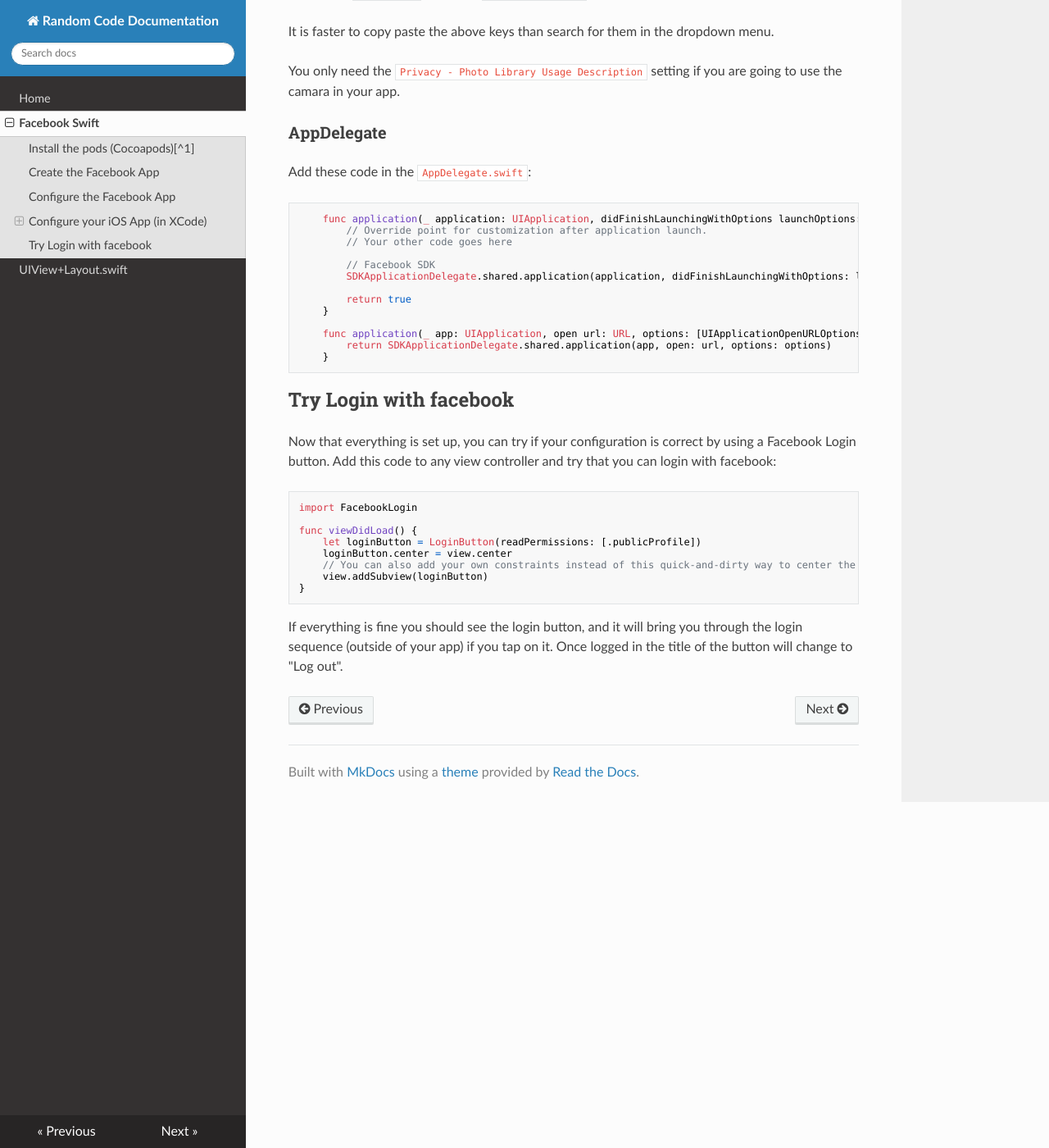
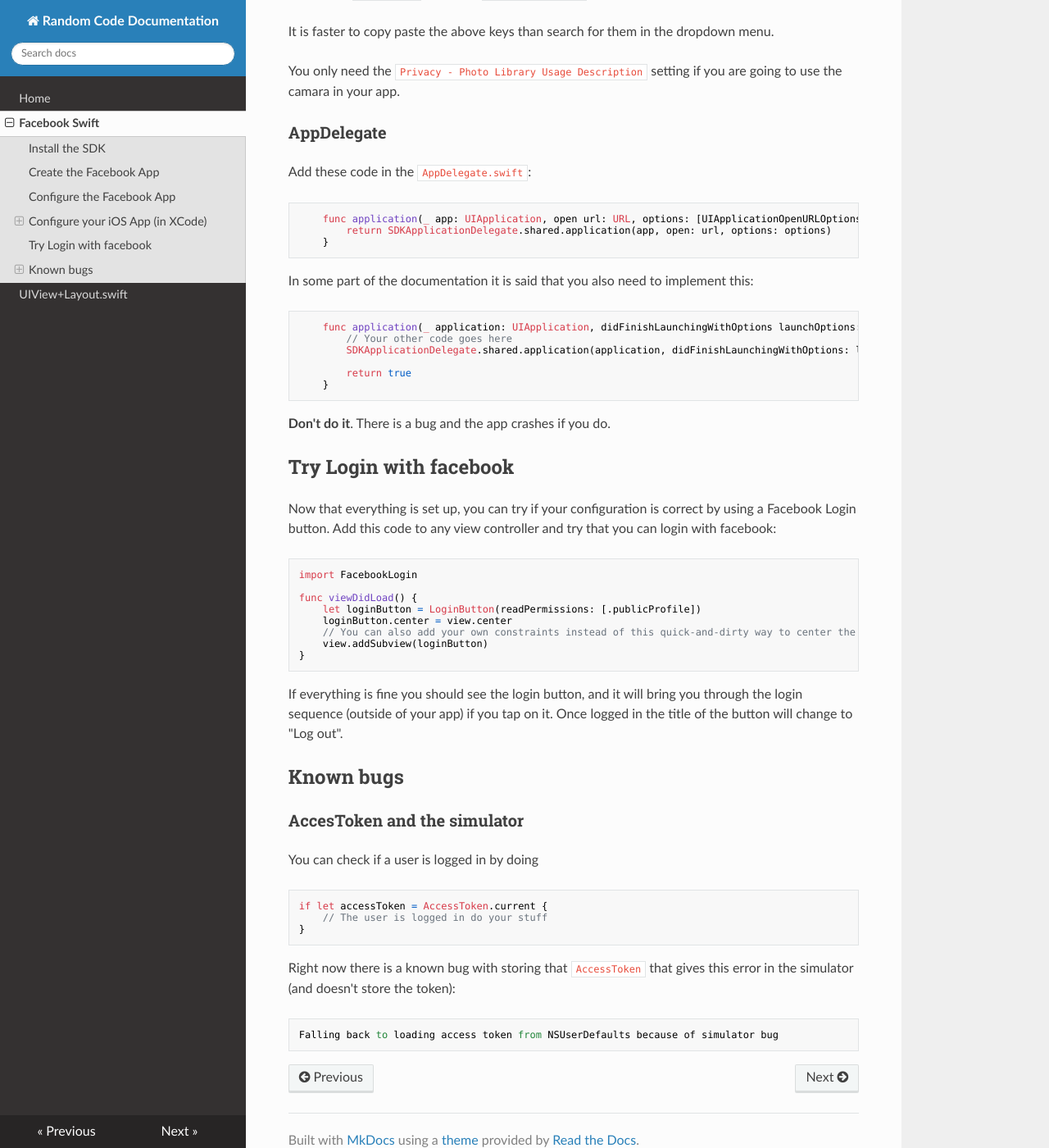
Before and after one commit to misato/random-code-documentation, an MkDocs documentation site: the page built from docs/facebook-swift.md, in a window 1280 px wide and 1400 px high, scrolled down 1790 px. Shown: the whole window at 82% size. Built offline with MkDocs 1.6.1, drawn with Linux system fonts in a browser that asks for light colours; nearby versions of some CDN libraries; old or Windows-style settings are respelled for this version of MkDocs; some of the changed text lies outside the part shown.

Commit message:
Added some known bugs info into the documentation

````diff
--- a/docs/facebook-swift.md
+++ b/docs/facebook-swift.md
@@ -1,10 +1,11 @@
 #Installing Facebook Swift SDK
 
-## Install the pods (Cocoapods)[^1]
+## Install the SDK
 
-Add this lines to your pod files:
+If you don't use Cocoapods then just download the SDK and set it up in your project as with any other framework.
 
-[^1]: If you don't use Cocoapods then just download the SDK and set it up in your project as with any other framework.
+
+If you use **Cocoapods** add this lines to your pod files:
 
 
 ```ruby
@@ -16,7 +17,7 @@ pod 'FacebookShare'
 
 ```
 
-> Use the pods that you need in your project. No need to put the three of them.
+> Use the pods that you need in your project. It is not a must to put the three of them.
 
 [Oficial Documentation](https://developers.facebook.com/docs/swift/getting-started)
 
@@ -69,21 +70,23 @@ You only need the `Privacy - Photo Library Usage Description` setting if you are
 Add these code in the `AppDelegate.swift`:
 
 ```swift
-	func application(_ application: UIApplication, didFinishLaunchingWithOptions launchOptions: [UIApplicationLaunchOptionsKey: Any]?) -> Bool {
-   		// Override point for customization after application launch.
-   	  	// Your other code goes here
-
-     	// Facebook SDK
-      	SDKApplicationDelegate.shared.application(application, didFinishLaunchingWithOptions: launchOptions)
-
-   		return true
-   	}
-
     func application(_ app: UIApplication, open url: URL, options: [UIApplicationOpenURLOptionsKey : Any] = [:]) -> Bool {
         return SDKApplicationDelegate.shared.application(app, open: url, options: options)
     }
 ```
 
+In some part of the documentation it is said that you also need to implement this:
+
+```swift
+	func application(_ application: UIApplication, didFinishLaunchingWithOptions launchOptions: [UIApplicationLaunchOptionsKey: Any]?) -> Bool {
+   	  	// Your other code goes here
+      	SDKApplicationDelegate.shared.application(application, didFinishLaunchingWithOptions: launchOptions)
+
+   		return true
+   	}
+```
+
+**Don't do it**. There is a bug and the app crashes if you do.
 
 ## Try Login with facebook
 
@@ -101,3 +104,23 @@ func viewDidLoad() {
 ```
 
 If everything is fine you should see the login button, and it will bring you through the login sequence (outside of your app) if you tap on it. Once logged in the title of the button will change to "Log out".
+
+
+
+## Known bugs
+
+### AccesToken and the simulator
+
+You can check if a user is logged in by doing
+
+```swift
+if let accessToken = AccessToken.current {
+	// The user is logged in do your stuff
+}
+```
+
+Right now there is a known bug with storing that `AccessToken` that gives this error in the simulator (and doesn't store the token):
+
+```
+Falling back to loading access token from NSUserDefaults because of simulator bug
+```
````
Also changed, not shown: 1 other file.
